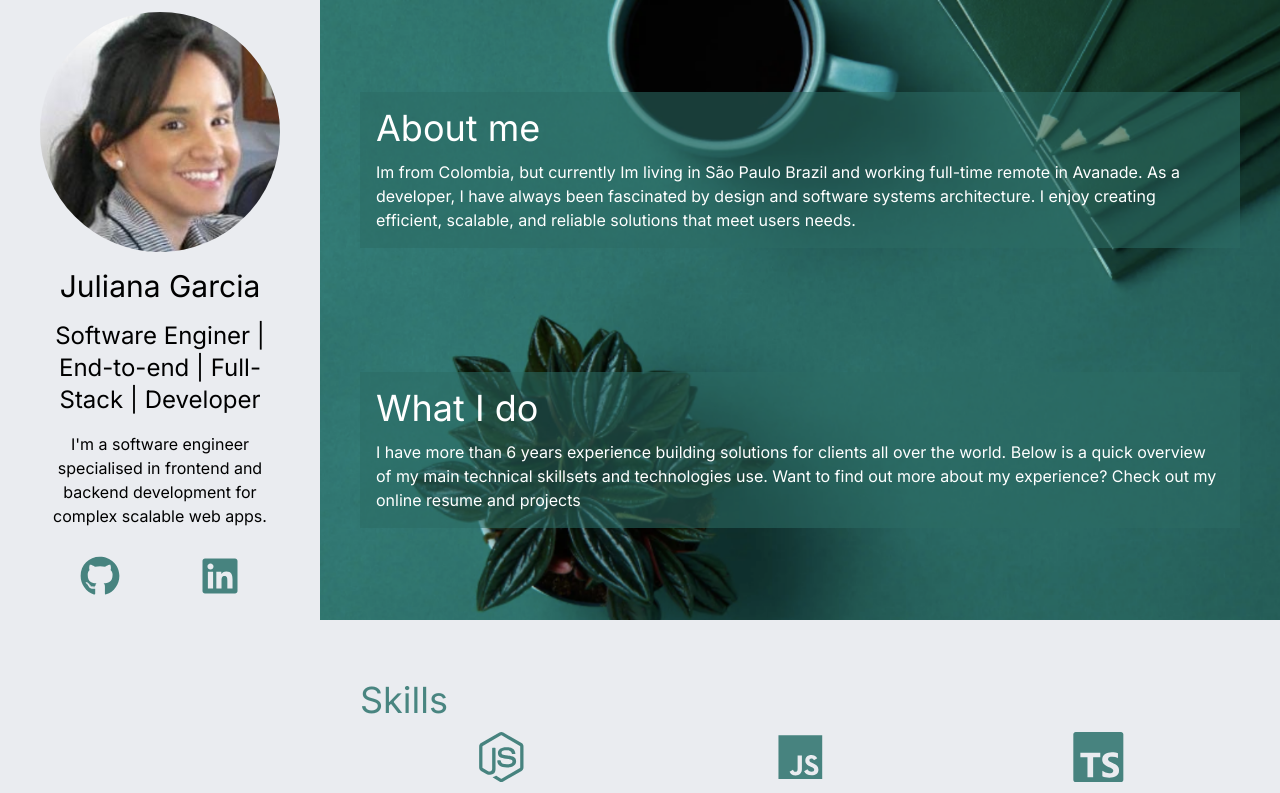
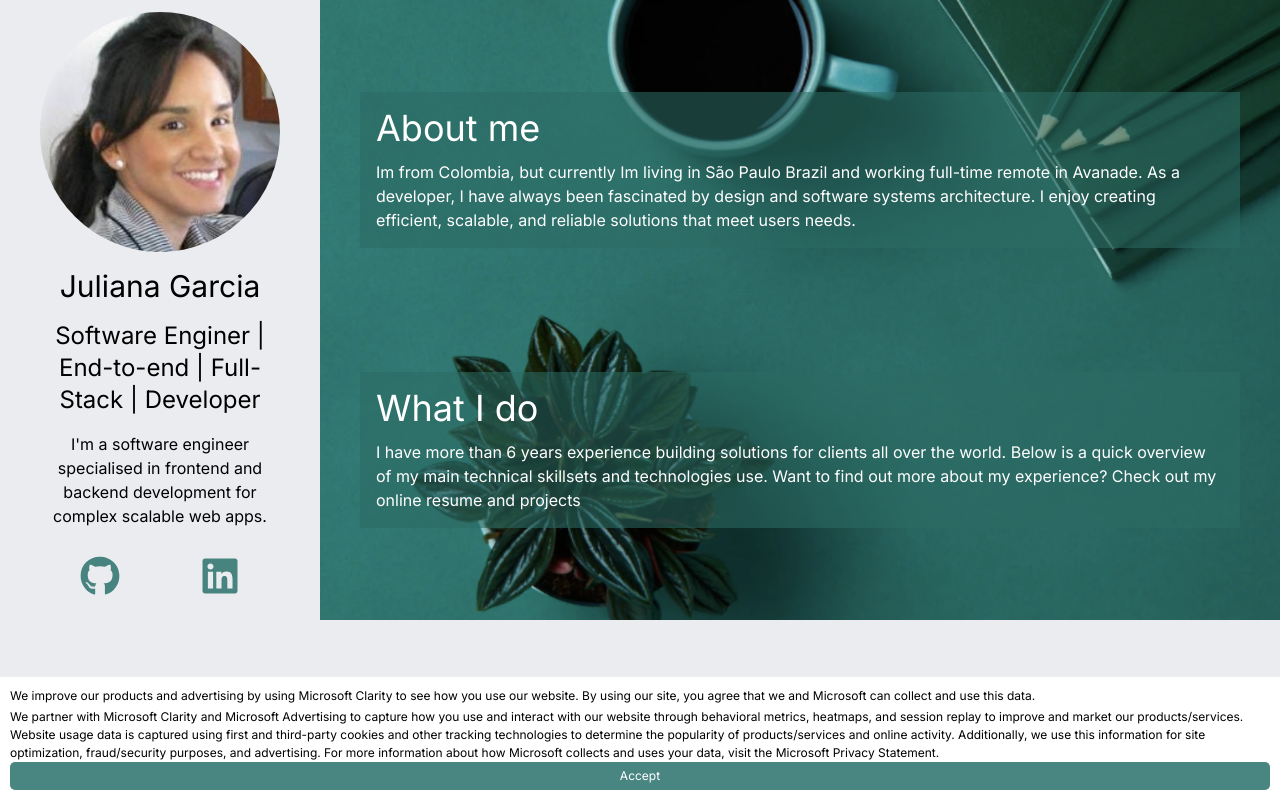
Before and after one commit to juagarciaga/julianagarcia, a Next.js app in the folder julianagarcia/: page / in a window 1280 px wide. Shown: the top 793 px of the page. Built offline with nearby package versions, Linux system fonts and the light colour scheme.

Commit message:
chore(footer): add disclousure

```diff
--- /dev/null
+++ b/julianagarcia/app/components/buttons/custom.button.tsx
@@ -0,0 +1,29 @@
+import { icons } from "../icons";
+import { bgWater } from "@/app/constants";
+
+interface ICustomButton {
+  label: string;
+  customFn: any;
+  icon?: string;
+}
+
+export default function CustomButton({ label, icon, customFn }: ICustomButton) {
+
+  const btnStyle = {
+    display: "flex",
+    alignItems: "center",
+    padding: "5px 10px",
+    background: bgWater,
+    borderRadius: "5px",
+    color: "white",
+    gap: "5px",
+    justifyContent: "center"
+  };
+
+  return (
+    <button type="button" onClick={customFn} style={btnStyle}>
+      {icon && icons[icon]}
+      <span>{label}</span>
+    </button>
+  );
+}
--- /dev/null
+++ b/julianagarcia/app/components/footer.tsx
@@ -0,0 +1,55 @@
+"use client";
+import Link from "next/link";
+import { useState } from "react";
+import CustomButton from "./buttons/custom.button";
+import { bgWater } from "../constants";
+
+export default function CustomFooter() {
+  const [isShow, setIsShow] = useState(true);
+
+  const footerStyle = {
+    background: "white",
+    color: "black",
+    bottom: "0",
+    width: "100vw",
+    fontSize: "12px",
+    padding: "10px",
+    display: isShow ? "inline-grid" : "none",
+  };
+  const btnStyle = {
+    background: bgWater,
+    color: "white",
+    padding: "5px 15px",
+    margin: "5px 0 0",
+  };
+
+  return (
+    <footer style={footerStyle} className="fixed w-full ">
+      <p style={{ margin: "0 0 3px" }}>
+        We improve our products and advertising by using Microsoft Clarity to
+        see how you use our website. By using our site, you agree that we and
+        Microsoft can collect and use this data.
+      </p>
+
+      <p>
+        We partner with Microsoft Clarity and Microsoft Advertising to capture
+        how you use and interact with our website through behavioral metrics,
+        heatmaps, and session replay to improve and market our
+        products/services. Website usage data is captured using first and
+        third-party cookies and other tracking technologies to determine the
+        popularity of products/services and online activity. Additionally, we
+        use this information for site optimization, fraud/security purposes, and
+        advertising. For more information about how Microsoft collects and uses
+        your data, visit the{" "}
+        <Link href="https://privacy.microsoft.com/en-US/privacystatement">
+          {" "}
+          Microsoft Privacy Statement
+        </Link>
+        .
+      </p>
+      <CustomButton label='Accept'
+      customFn={() => setIsShow(!isShow)}
+      />
+    </footer>
+  );
+}
--- a/julianagarcia/app/page.tsx
+++ b/julianagarcia/app/page.tsx
@@ -4,6 +4,7 @@ import AboutMe from "./components/about-me";
 import Certifications from "./components/certifications";
 import Blog from "./components/blog-section";
 import { greyBg, bgWater } from "./constants";
+import CustomFooter from "./components/footer";
 
 export default function Home() {
   const bgImg = (bg: string) => (
@@ -16,7 +17,7 @@ export default function Home() {
   const leftColumClassName = "col-span-12 lg:col-span-3 bg-slate-300 flex flex-col items-center gap-1 text-black text-center py-3 px-10"
 
   return (
-    <main className="grid grid-cols-12 w-100 min-h-screen text-black ">
+    <main className="grid grid-cols-12 w-100 min-h-screen text-black relative">
       <div
         className={leftColumClassName}
         style={{ background: greyBg }}
@@ -59,6 +60,8 @@ export default function Home() {
       >
         <Blog />
       </div>
+
+      <CustomFooter/>
     </main>
   );
 }
```
Also changed, not shown: 1 other file (tests, documents, lock files or other folders).
